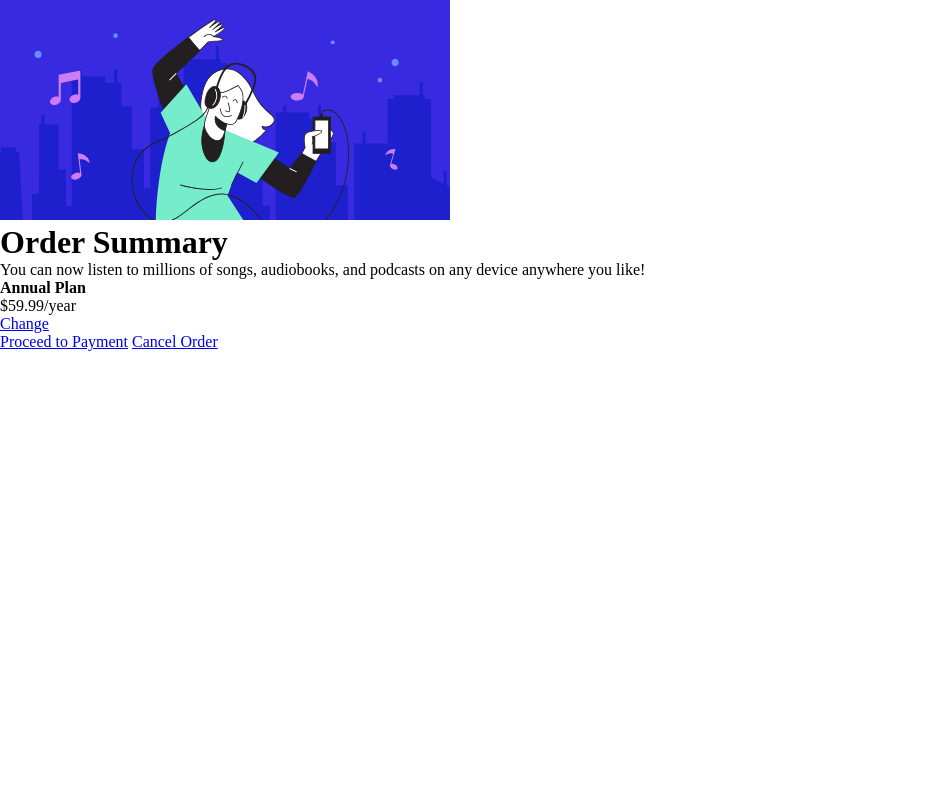
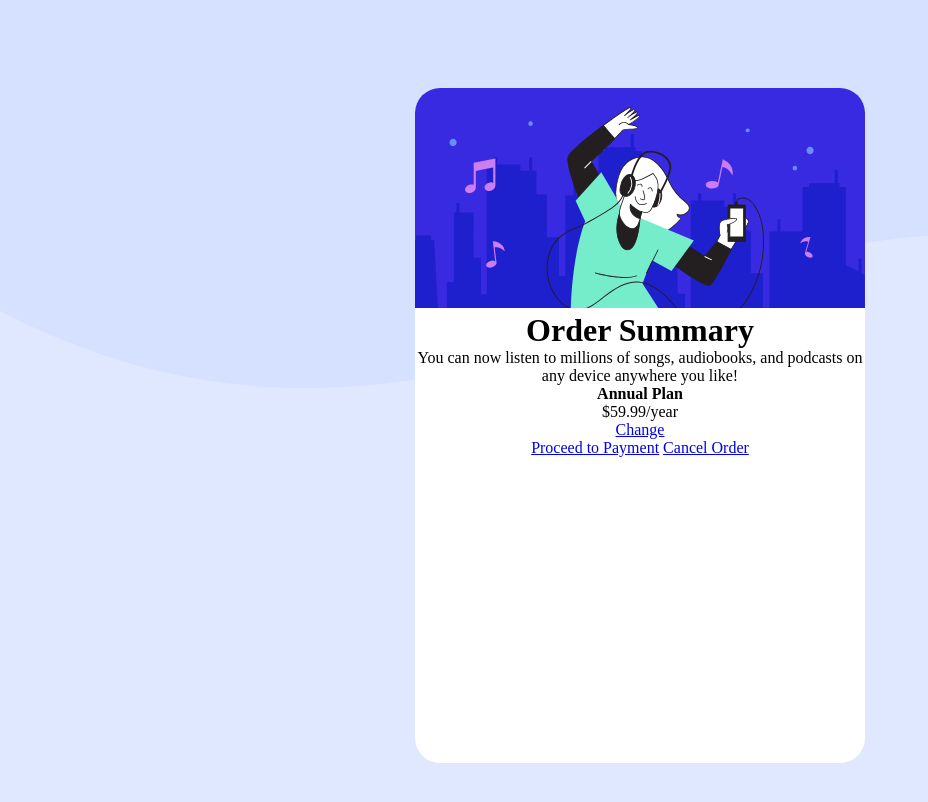
Before and after one commit to Galaxylord-AIM/Frontend-Mentor-Order-summary-card, a plain HTML site: page index.html in a window 1280 px wide. Shown: the whole page, without its empty margins (0-928 px from the left). Drawn offline with Linux system fonts and the light colour scheme.

Commit message:
container image

```diff
--- a/css/style.css
+++ b/css/style.css
@@ -9,3 +9,22 @@
     padding: 0;
     box-sizing: border-box;
 }
+
+body {
+    background-image: url("../images/pattern-background-desktop.svg");
+    background-color: hsl(225, 100%, 94%);
+    background-repeat: no-repeat;
+    background-size: contain;
+    text-align: center;
+    /* position: absolute; */
+    position: relative;
+}
+
+.container {
+    margin: 11vh auto;
+    background-color: white;
+    width: 450px;
+    height: 675px;
+    border-radius: 25px;
+    overflow: hidden;
+}
```
